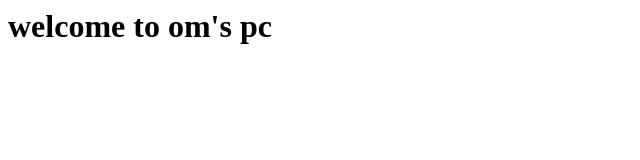
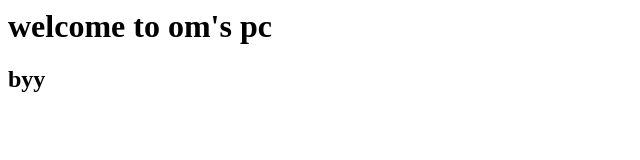
Before and after one commit to omkadam05/om_kadam, a plain HTML site: page index.html in a window 1280 px wide. Shown: the full height of the page, 0-640 px from the left. Drawn offline with Linux system fonts and the light colour scheme.

Commit message:
Update index.html

```diff
--- a/index.html
+++ b/index.html
@@ -1 +1,2 @@
 <h1>welcome to om's pc</h1>
+<h2>byy</h2>
```
